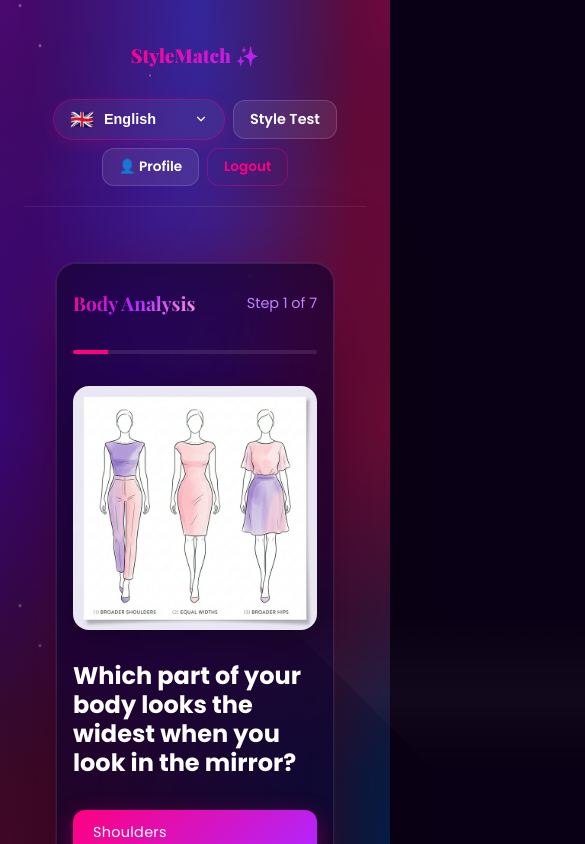
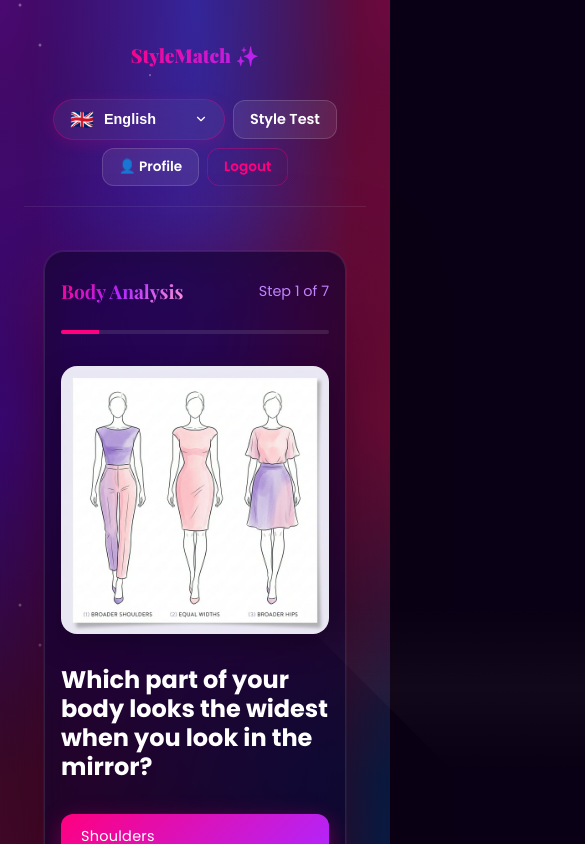
Before and after one commit to albinakabaniuk/StyleMatch, a React app in the folder frontend/: page /body-shape-test in a window 390 px wide. Shown: the top 844 px of the page, 585 px wide, since content can reach past the window. Built offline with nearby package versions, Linux system fonts and the light colour scheme; sample sign-in values are in the browser's storage; the HTML template or start-up script is replaced by a standard one.

Commit message:
Final mobile optimization polish for BodyShapeTest

```diff
--- a/frontend/src/components/BodyShapeTest.jsx
+++ b/frontend/src/components/BodyShapeTest.jsx
@@ -133,10 +133,10 @@ const BodyShapeTest = () => {
     return (
       <div className="analysis-container">
         <Header />
-        <div className="container" style={{ padding: '2rem', display: 'flex', justifyContent: 'center' }}>
-          <div className="bratz-card" style={{ maxWidth: 800, width: '100%', textAlign: 'center', padding: '3rem' }}>
-            <h2 className="brand-font" style={{
-              fontSize: '3.5rem',
+        <div className="container mobile-padding-sm" style={{ padding: '2rem', display: 'flex', justifyContent: 'center' }}>
+          <div className="bratz-card mobile-padding-sm" style={{ maxWidth: 800, width: '100%', textAlign: 'center', padding: 'clamp(1.5rem, 5vw, 3rem)' }}>
+            <h2 className="brand-font mobile-h1" style={{
+              fontSize: 'clamp(2rem, 8vw, 3.5rem)',
               marginBottom: '1rem',
               color: 'var(--bratz-pink)',
               filter: 'drop-shadow(0 10px 20px rgba(255,0,127,0.3))',
@@ -176,11 +176,11 @@ const BodyShapeTest = () => {
               </ul>
             </div>
 
-            <div style={{ display: 'flex', gap: '1.5rem', justifyContent: 'center' }}>
-              <button className="bratz-btn primary" onClick={() => navigate('/profile')} style={{ flex: 1 }}>
+            <div className="mobile-stack" style={{ display: 'flex', gap: '1.5rem', justifyContent: 'center' }}>
+              <button className="bratz-btn primary" onClick={() => navigate('/profile')} style={{ flex: 1, width: '100%' }}>
                   {t('bodyShape.viewProfileBtn')}
               </button>
-              <button className="bratz-btn secondary" onClick={() => { setResult(null); setStep(0); setAnswers([]); }} style={{ flex: 1 }}>
+              <button className="bratz-btn secondary" onClick={() => { setResult(null); setStep(0); setAnswers([]); }} style={{ flex: 1, width: '100%' }}>
                   {t('bodyShape.retakeTestBtn')}
               </button>
             </div>
@@ -195,9 +195,9 @@ const BodyShapeTest = () => {
   return (
     <div className="analysis-container">
       <Header />
-      <div className="container" style={{ padding: '2rem', display: 'flex', justifyContent: 'center', minHeight: '80vh', alignItems: 'center' }}>
-        <div className="bratz-card" style={{ maxWidth: 600, width: '100%' }}>
-          <div style={{ marginBottom: '2rem', display: 'flex', justifyContent: 'space-between', alignItems: 'center' }}>
+      <div className="container mobile-padding-sm" style={{ padding: '1rem', display: 'flex', justifyContent: 'center', minHeight: '80vh', alignItems: 'center' }}>
+        <div className="bratz-card mobile-padding-sm" style={{ maxWidth: 600, width: '100%', padding: 'clamp(1rem, 4vw, 2.5rem)' }}>
+          <div style={{ marginBottom: '1.5rem', display: 'flex', justifyContent: 'space-between', alignItems: 'center', gap: '10px', flexWrap: 'wrap' }}>
             <span className="brand-font" style={{ fontSize: '1.2rem', color: 'var(--bratz-pink)' }}>{t('bodyShape.analysisTitle')}</span>
             <span style={{ color: 'var(--text-muted)', fontSize: '0.9rem' }}>{t('bodyShape.stepLabel')} {step + 1} {t('bodyShape.stepOf')} {QUESTIONS.length}</span>
           </div>
```
